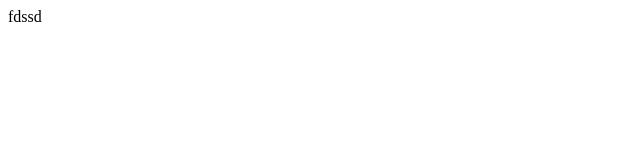
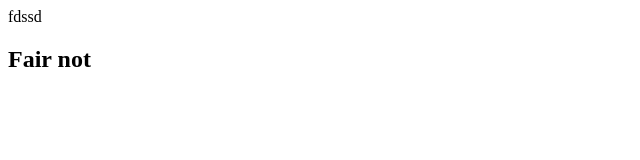
Before and after one commit to wunluxsze/git, a plain HTML site: page index.html in a window 1280 px wide. Shown: the whole page, without its empty margins (0-640 px from the left). Drawn offline with Linux system fonts and the light colour scheme.

Commit message:
bebrocha

```diff
--- a/index.html
+++ b/index.html
@@ -6,6 +6,6 @@
 </head>
 <body>
 <div>fdssd</div>
-
+<div class="fair"><h2>Fair not</h2></div>
 </body>
 </html>
```
